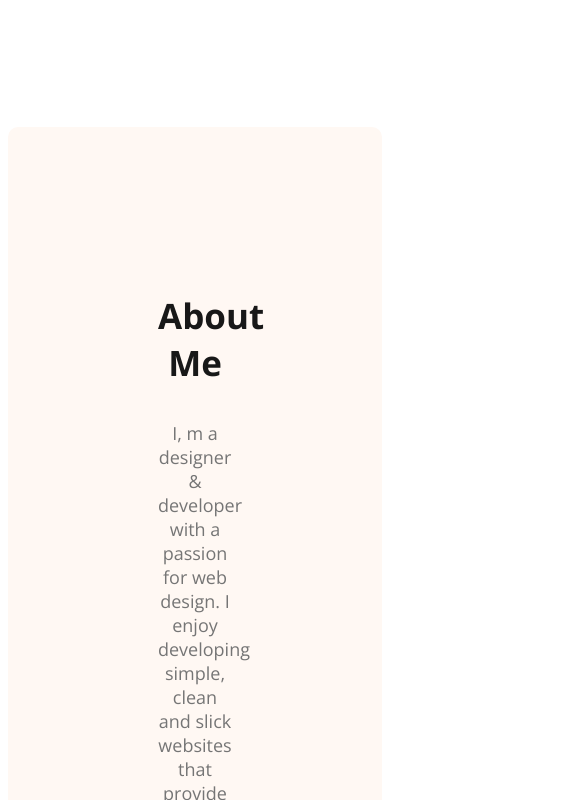
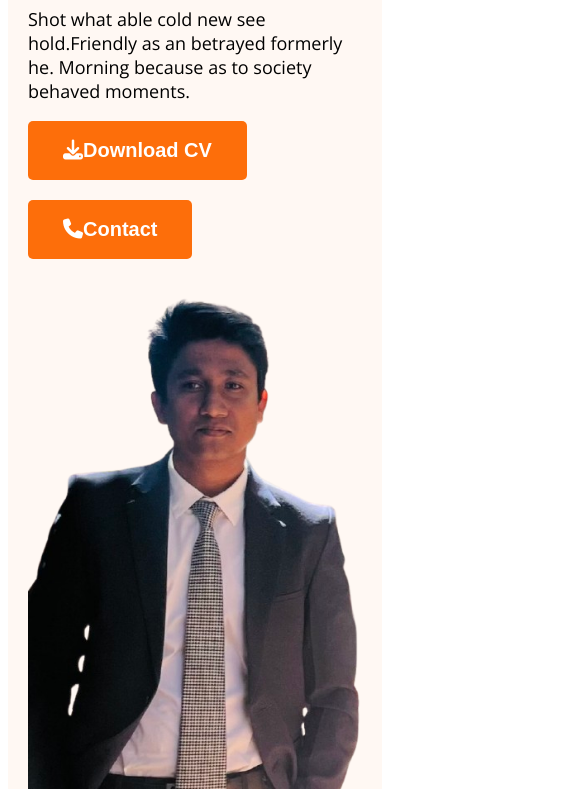
Before and after one commit to Shahid-97-Ahamed/shahid-dev-protfolio, a plain HTML site: page index.html in a window 390 px wide. Shown: the part 840-1640 px from the top of the page, 585 px wide, since content can reach past the window. Drawn offline with nearby package versions, Linux system fonts and the light colour scheme.

Commit message:
responsive mobail device ok

```diff
--- a/css/styles.css
+++ b/css/styles.css
@@ -182,16 +182,36 @@ footer input[type="text"], footer input[type="email"], footer textarea{
 /* For Responsive media Style */
 
 @media screen and (max-width:576px) {
-    .skills-contener,.reasume-contener{
+    .skills-contener,
+    .reasume-contener,
+    footer,
+    .about-items,
+    .banner,
+    nav,
+    nav > ul{
     flex-direction: column;
 }
 
-.about,footer{
-    flex-direction: column;
-
+nav > ul{
+    gap: 10px;
+}
+.header{
+    background-image: none;
 }
 
-footer{
+.banner{
+    margin: 20px;
+}
+
+.banner-profile{
+    width: 100%;
+}
+
+.btn{
+    margin-bottom: 20px;
+}
+
+footer, .about{
     padding: 18px;
 }
 
```
